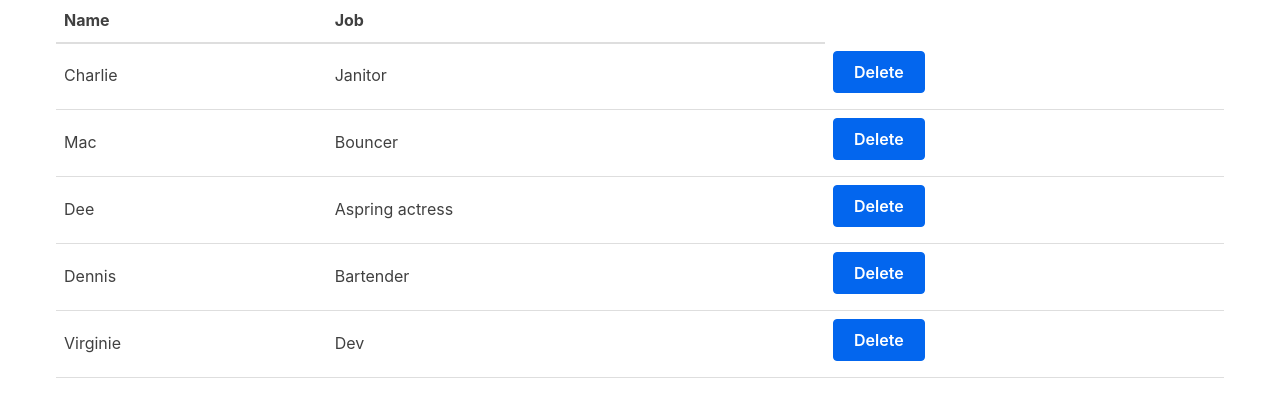
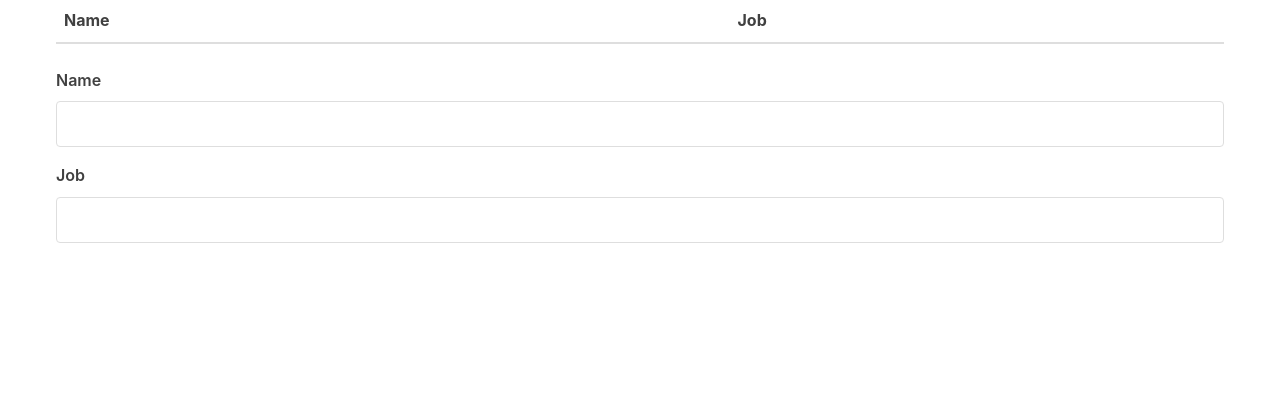
Before and after one commit to VirginieBoissiere/react-turorial-react, a React (Create React App) app in the folder react-tutorial/: page / in a window 1280 px wide. Shown: the top 400 px of the page. Built offline with nearby package versions, Linux system fonts and the light colour scheme.

Commit message:
on soumet le formulire mais n'est pas encore enregistré

```diff
--- a/react-tutorial/src/App.js
+++ b/react-tutorial/src/App.js
@@ -1,30 +1,10 @@
 import React,{Component} from 'react'
 import Table from './Table'
+import Form from './Form'
 
 class App extends Component {
     state = {
-      characters: [
-        {
-          name: 'Charlie',
-              job: 'Janitor',
-            },
-            {
-              name: 'Mac',
-              job: 'Bouncer',
-            },
-            {
-              name: 'Dee',
-              job: 'Aspring actress',
-            },
-            {
-              name: 'Dennis',
-              job: 'Bartender',
-            },
-            {
-                name: 'Virginie',
-                job: 'Dev',
-              },
-          ]
+      characters: []
         }
 
         removeCharacter = (index) => {
@@ -43,6 +23,7 @@ class App extends Component {
             return (
                 <div className="container">
       <Table characterData={characters} removeCharacter={this.removeCharacter} />
+      <Form />
     </div>
   )
 }
--- /dev/null
+++ b/react-tutorial/src/Form.js
@@ -0,0 +1,37 @@
+import React,{Component} from "react";
+class Form extends Component {
+initialState ={
+    name:'',
+    job:'',
+}
+state =this.initialState
+handleChange = (event)=>{
+    const {name,value}=event.target
+    this.setState({
+        [name]: value,
+    })
+}
+render() {
+    const { name, job } = this.state;
+
+    return (
+      <form>
+        <label htmlFor="name">Name</label>
+        <input
+          type="text"
+          name="name"
+          id="name"
+          value={name}
+          onChange={this.handleChange} />
+        <label htmlFor="job">Job</label>
+        <input
+          type="text"
+          name="job"
+          id="job"
+          value={job}
+          onChange={this.handleChange} />
+      </form>
+    );
+  }
+}
+export default Form;
```
